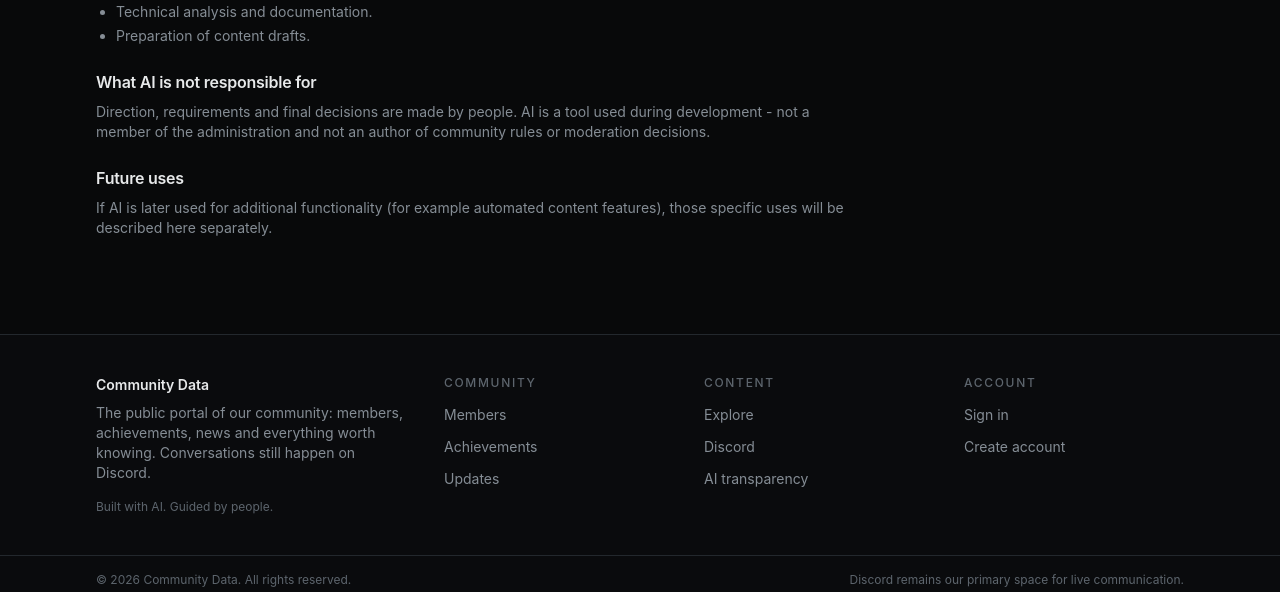
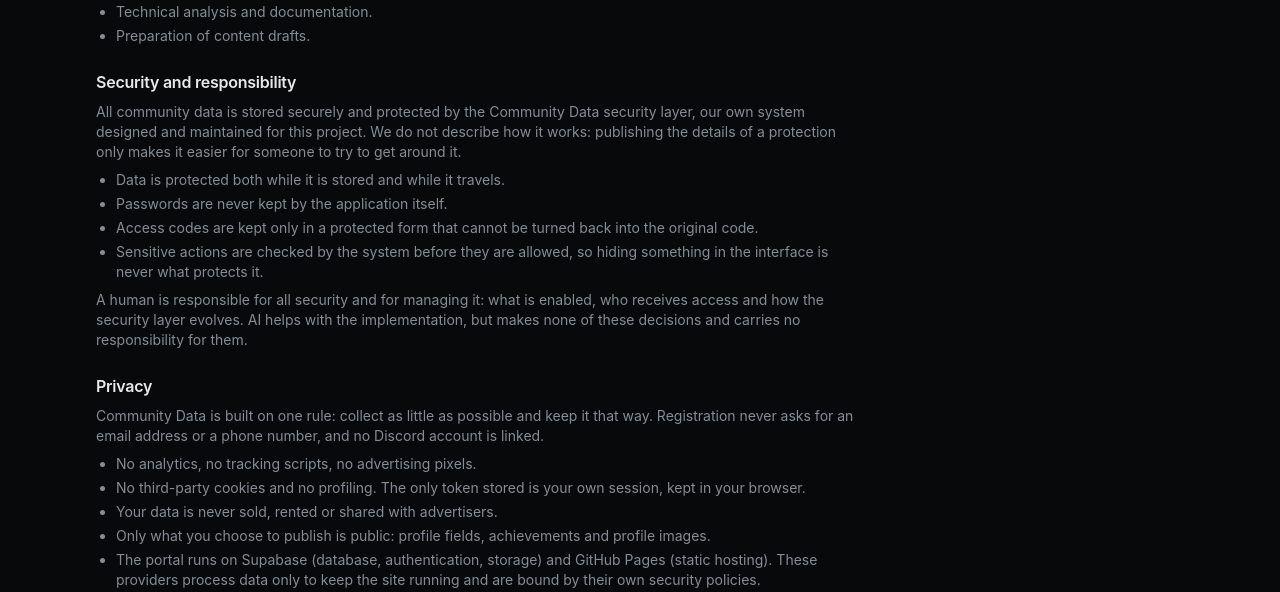
Before and after one commit to Blushy3/Community-Data, a React (Vite) app: page /transparency in a window 1280 px wide. Shown: the part 360-952 px from the top of the page. Built offline with nearby package versions, Linux system fonts and the light colour scheme; no server answers.

Commit message:
Phantom 5.4S

```diff
--- a/src/pages/Admin/AdminRegistrationPage.tsx
+++ b/src/pages/Admin/AdminRegistrationPage.tsx
@@ -52,8 +52,8 @@ export function AdminRegistrationPage() {
       <div>
         <h1 className="text-2xl">Registration</h1>
         <p className="mt-1 text-sm text-ink-3">
-          Only a SHA-256 hash of the invitation code is stored - the code itself can never be read
-          back.
+          Codes are stored only in a protected form. The original value can never be read
+          back, not even by an administrator.
         </p>
       </div>
 
--- a/src/pages/Transparency/TransparencyPage.tsx
+++ b/src/pages/Transparency/TransparencyPage.tsx
@@ -26,6 +26,65 @@ export function TransparencyPage() {
           </section>
 
           <section>
+            <h2 className="text-base">Security and responsibility</h2>
+            <p className="mt-2 text-ink-3">
+              All community data is stored securely and protected by the Community Data
+              security layer, our own system designed and maintained for this project. We
+              do not describe how it works: publishing the details of a protection only
+              makes it easier for someone to try to get around it.
+            </p>
+            <ul className="mt-2 list-disc space-y-1 pl-5 text-ink-3">
+              <li>Data is protected both while it is stored and while it travels.</li>
+              <li>Passwords are never kept by the application itself.</li>
+              <li>
+                Access codes are kept only in a protected form that cannot be turned back
+                into the original code.
+              </li>
+              <li>
+                Sensitive actions are checked by the system before they are allowed, so
+                hiding something in the interface is never what protects it.
+              </li>
+            </ul>
+            <p className="mt-2 text-ink-3">
+              A human is responsible for all security and for managing it: what is
+              enabled, who receives access and how the security layer evolves. AI helps
+              with the implementation, but makes none of these decisions and carries no
+              responsibility for them.
+            </p>
+          </section>
+
+          <section>
+            <h2 className="text-base">Privacy</h2>
+            <p className="mt-2 text-ink-3">
+              Community Data is built on one rule: collect as little as possible and keep
+              it that way. Registration never asks for an email address or a phone number,
+              and no Discord account is linked.
+            </p>
+            <ul className="mt-2 list-disc space-y-1 pl-5 text-ink-3">
+              <li>No analytics, no tracking scripts, no advertising pixels.</li>
+              <li>
+                No third-party cookies and no profiling. The only token stored is your own
+                session, kept in your browser.
+              </li>
+              <li>Your data is never sold, rented or shared with advertisers.</li>
+              <li>
+                Only what you choose to publish is public: profile fields, achievements and
+                profile images.
+              </li>
+              <li>
+                The portal runs on Supabase (database, authentication, storage) and GitHub
+                Pages (static hosting). These providers process data only to keep the site
+                running and are bound by their own security policies.
+              </li>
+            </ul>
+            <p className="mt-2 text-ink-3">
+              Everything you publish can be changed at any time in your account settings.
+              An administrator can also delete an account on request, which removes its
+              profile, awards and images.
+            </p>
+          </section>
+
+          <section>
             <h2 className="text-base">What AI is not responsible for</h2>
             <p className="mt-2 text-ink-3">
               Direction, requirements and final decisions are made by people. AI is a
@@ -39,6 +98,8 @@ export function TransparencyPage() {
             <p className="mt-2 text-ink-3">
               If AI is later used for additional functionality (for example automated
               content features), those specific uses will be described here separately.
+              Changes to the security layer, and anything that would affect what data is
+              collected, will be documented here as well.
             </p>
           </section>
         </div>
```
